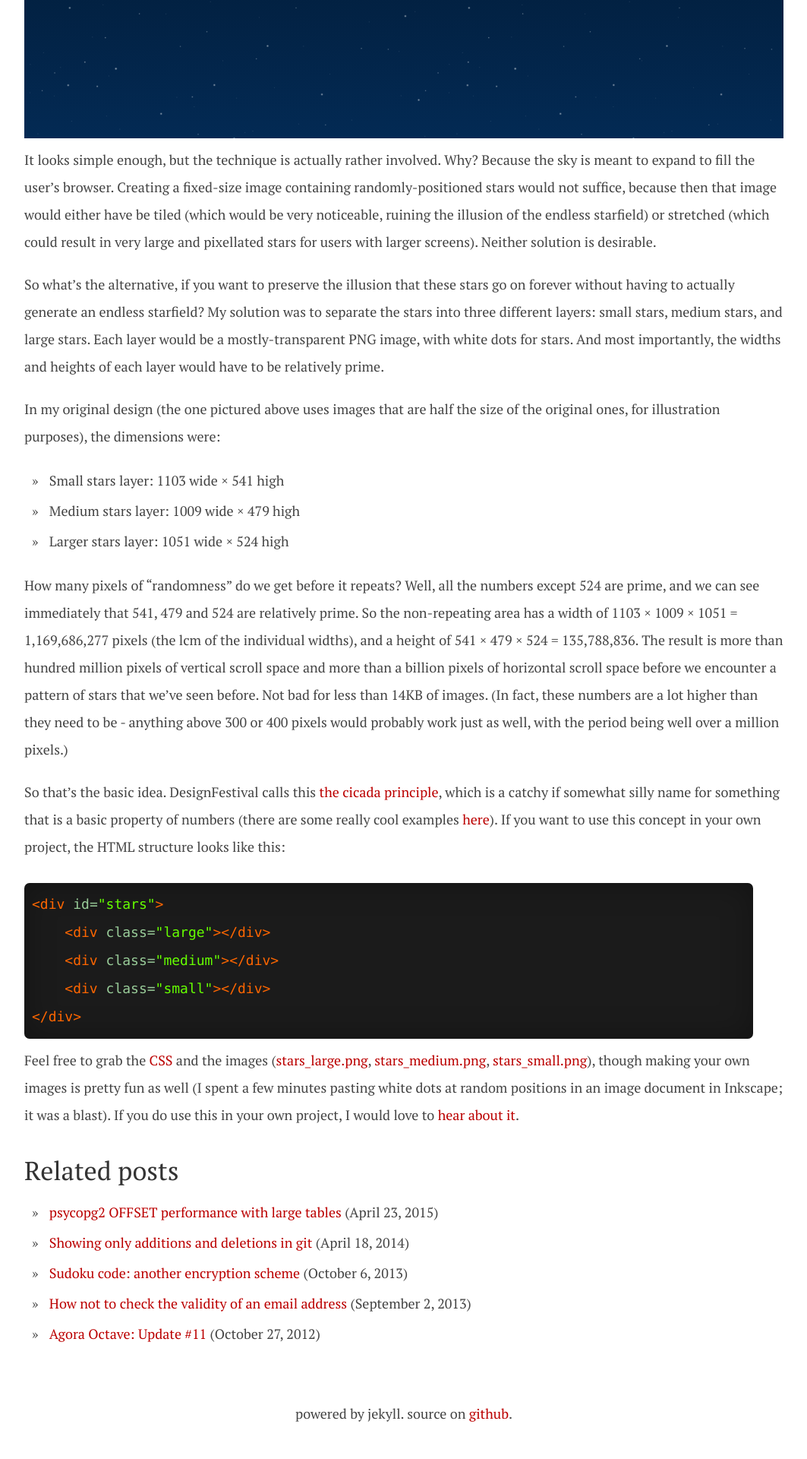
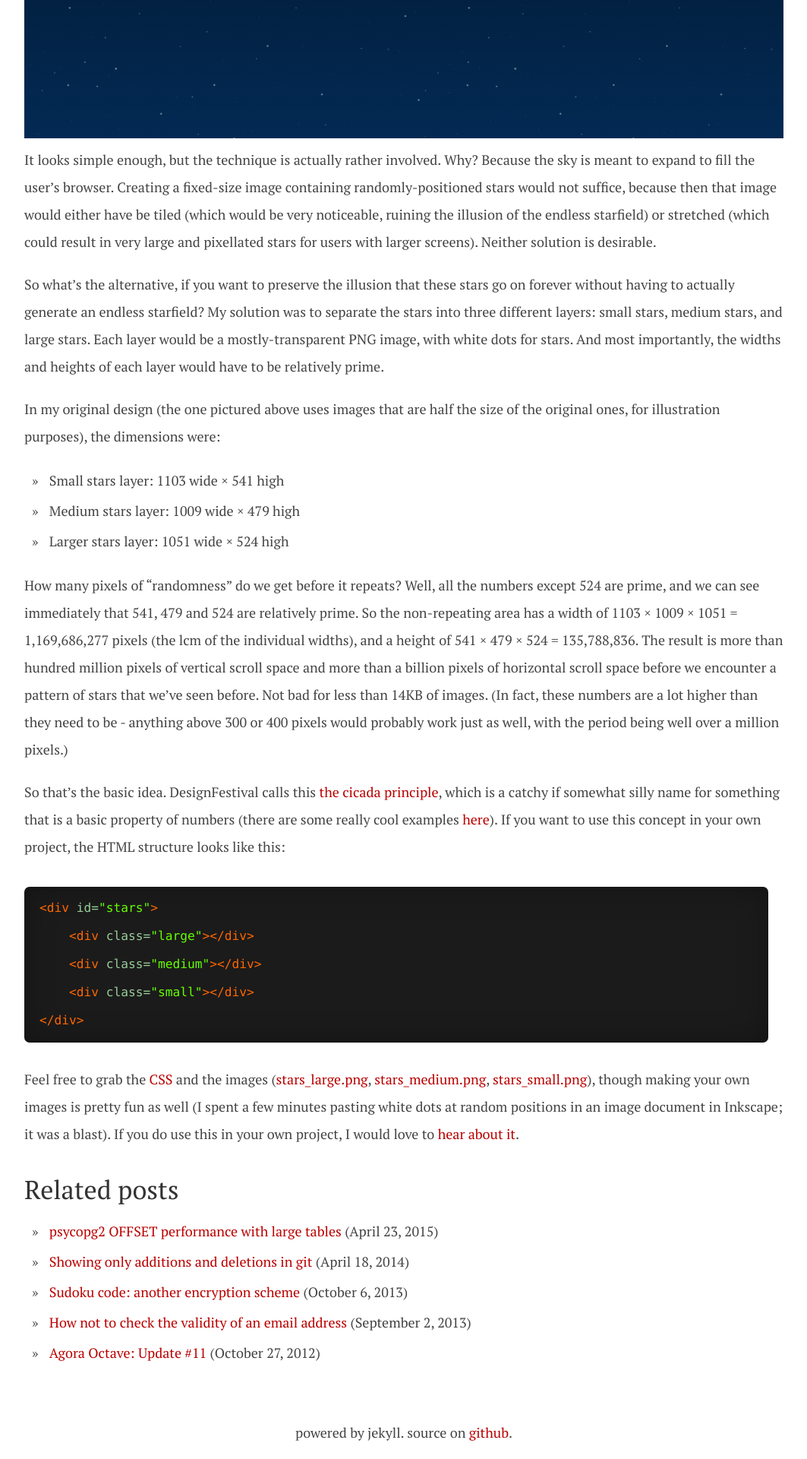
Before and after one commit to dellsystem/dellsystem.github.io, a Jekyll site: the page built from _posts/2013-01-04-night-sky-css.md, in a window 1280 px wide. Shown: the part 978-2898 px from the top of the page at 76% size, without its empty margins (108-1171 px from the left). Built offline with Jekyll 4.4.1, drawn with Linux system fonts in a browser that asks for light colours; before the commit the page ends 2873 px from its top, so only the background shows below that.

Commit message:
Improve code block font size and whitespace

```diff
--- a/css/syntax.css
+++ b/css/syntax.css
@@ -1,10 +1,13 @@
 /* For syntax-highlighted code in particular */
 
 .highlight {
-	margin: 10px 0;
+    font-size: 0.9em;
+    margin-top: 15px;
+    margin-bottom: 30px;
     background-color: #1B1B1B;
     color: #FFFFFF;
-	padding: 10px;
+    padding: 10px 20px;
+    word-break: break-all;
     -moz-border-radius: 7px;
     -webkit-border-radius: 7px;
     border-radius: 7px;
```
Lines whose indentation alone changed are shown as unchanged.
